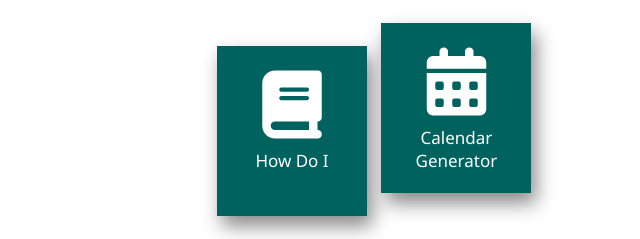
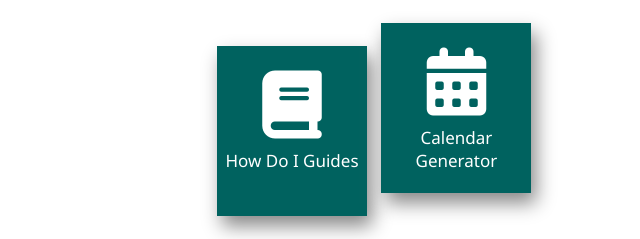
Before and after one commit to Ko-Taku-Reo/WebDev, a plain HTML site: page index.html in a window 1280 px wide. Shown: the part 198-437 px from the top of the page, 0-640 px from the left. Drawn offline with nearby package versions, Linux system fonts and the light colour scheme.

Commit message:
Update index.html

```diff
--- a/index.html
+++ b/index.html
@@ -231,7 +231,7 @@ i {
 
 <ul class="wrapper">
 <h2>Quick Links</h2>
-	<a href="https://kotakureo.sharepoint.com/SitePages/Our%20place/How%20do%20I/default.aspx" target="_blank"><li class="box all"><i class="fa-solid fa-book"></i><br>How Do I</li></a>
+	<a href="https://kotakureo.sharepoint.com/SitePages/Our%20place/How%20do%20I/default.aspx" target="_blank"><li class="box all"><i class="fa-solid fa-book"></i><br>How Do I Guides</li></a>
 	<a href="calendargenerator.html" target="_blank"><li class="box all"><i class="fa-solid fa-calendar-days"></i><br>Calendar Generator</li></a>
 </ul>
 <ul class="wrapper">
```
